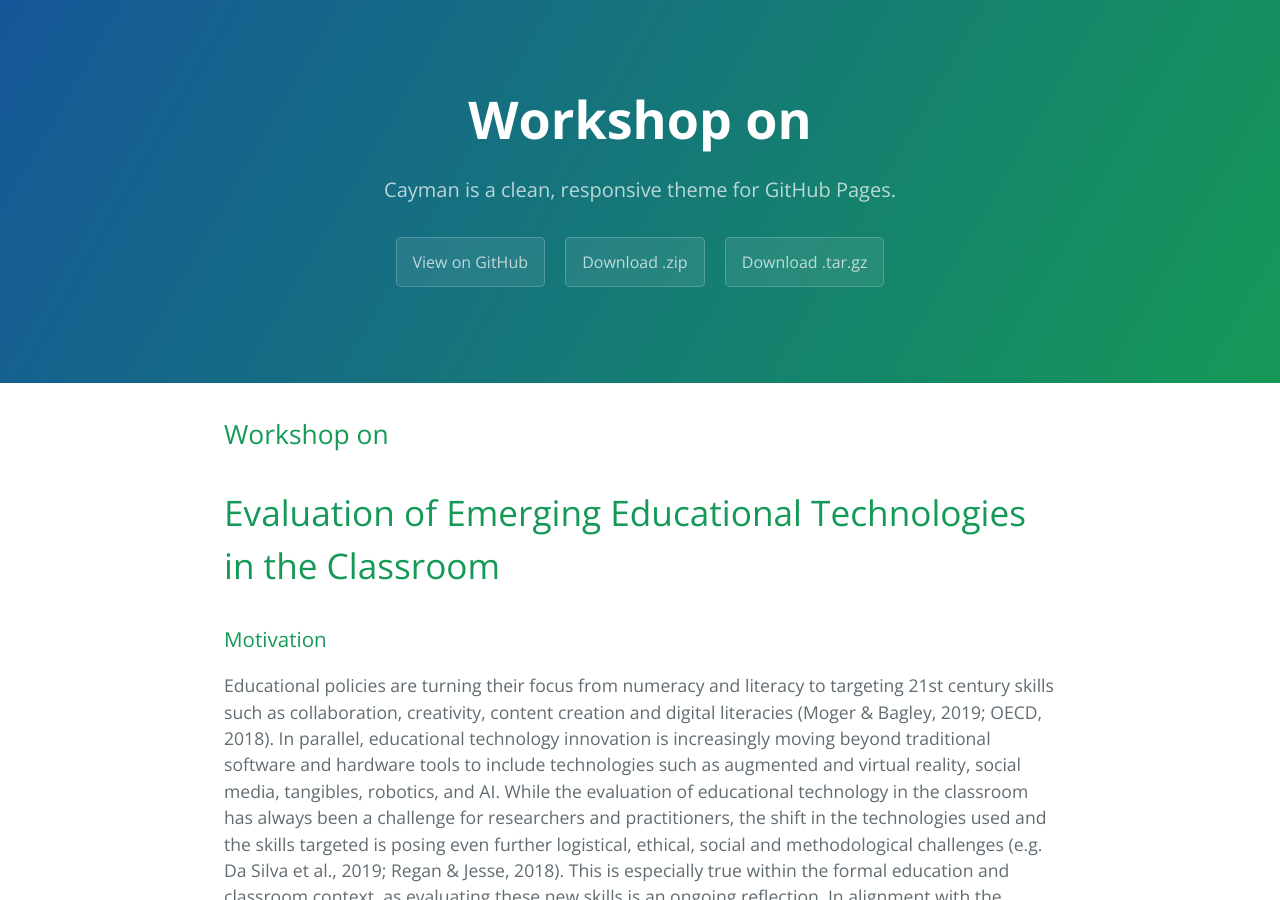
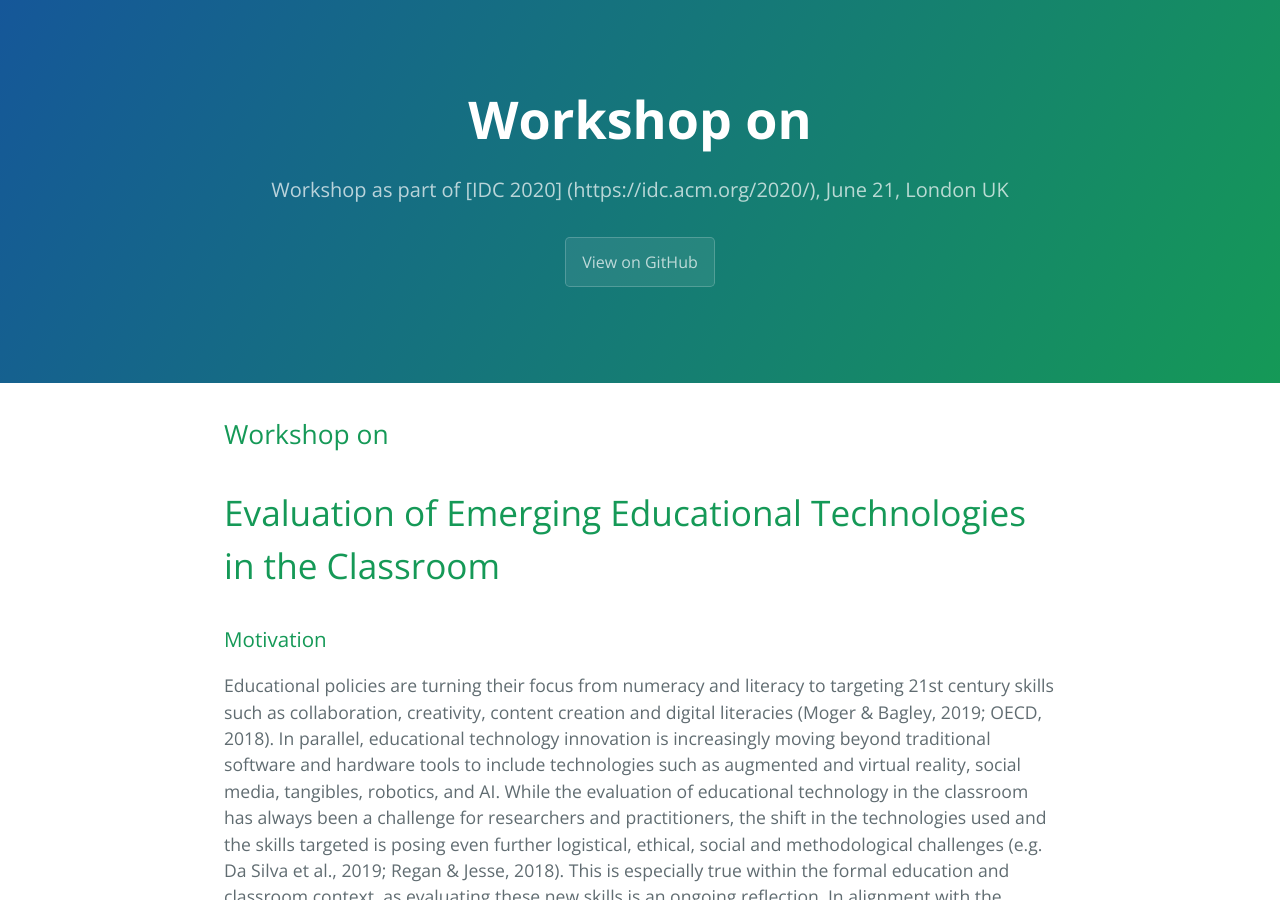
Before and after one commit to sabaci/EdTechEvalWS, a Jekyll site: the page built from index.md, in a window 1280 px wide and 900 px high. Built offline with Jekyll 4.4.1, drawn with Linux system fonts in a browser that asks for light colours; our own code applies the rules of GitHub Pages for plain Markdown files.

Commit message:
Update _config.yml

```diff
--- a/_config.yml
+++ b/_config.yml
@@ -1,5 +1,5 @@
-title: Cayman theme
-description: Cayman is a clean, responsive theme for GitHub Pages.
-show_downloads: true
+title: Evaluation of Emerging Educational Technologies in the Classroom
+description: Workshop as part of [IDC 2020] (https://idc.acm.org/2020/), June 21, London UK
+show_downloads: false
 google_analytics:
 theme: jekyll-theme-cayman
```
